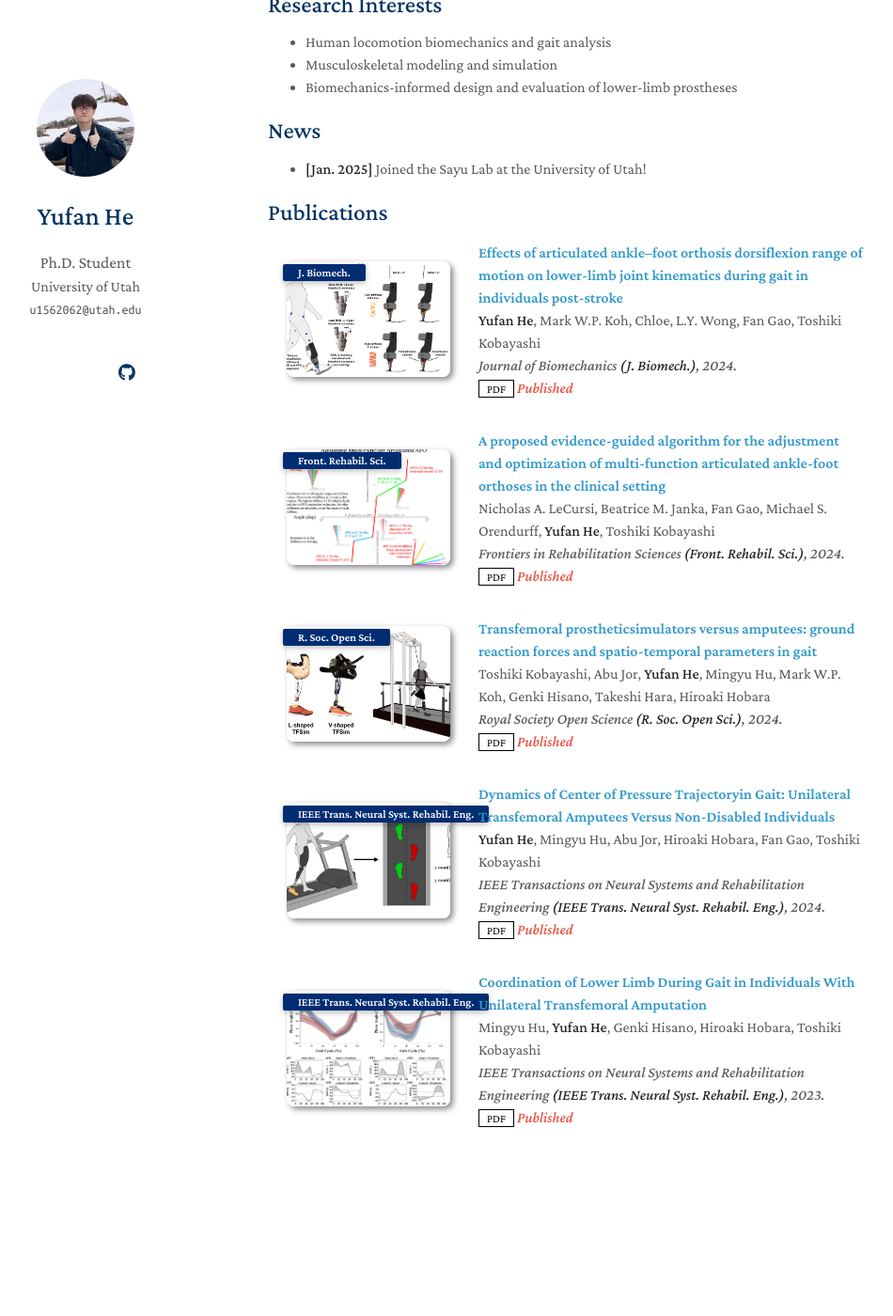
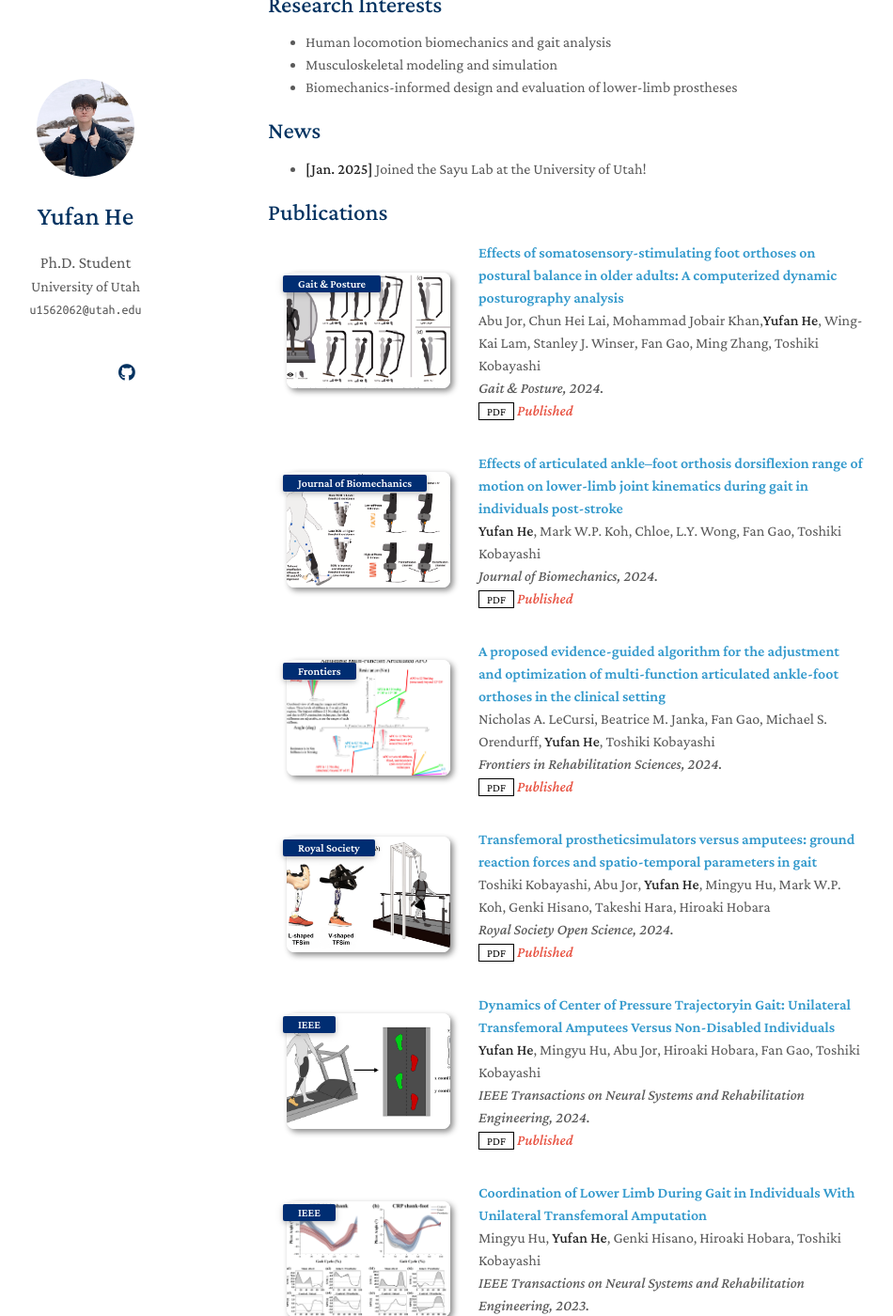
Before and after one commit to yufan-he/yufan-he.github.io, a Jekyll site: the page built from index.md, in a window 1280 px wide and 1400 px high, scrolled down 234 px. Shown: the whole window at 94% size, without its empty margins (185-1135 px from the left). Built offline with Jekyll 4.4.1, drawn with Linux system fonts in a browser that asks for light colours; a style sheet for code colours, icons or effects is not loaded; our own code applies the rules of GitHub Pages for plain Markdown files; before the commit the page ends 1561 px from its top, so only the background shows below that.

Commit message:
Manuscript update

```diff
--- a/_data/publications.yml
+++ b/_data/publications.yml
@@ -1,41 +1,49 @@
 main:
+
+  - title: "Effects of somatosensory-stimulating foot orthoses on postural balance in older adults: A computerized dynamic posturography analysis"
+    authors: Abu Jor, Chun Hei Lai, Mohammad Jobair Khan,<strong>Yufan He</strong>, Wing-Kai Lam, Stanley J. Winser, Fan Gao, Ming Zhang, Toshiki Kobayashi
+    conference_short: Gait & Posture
+    conference: Gait & Posture, 2024.
+    pdf: ./assets/papers/Jor_2024_Gait & Posture.pdf
+    notes: Published
+    image: ./assets/img/6.png
 
   - title: "Effects of articulated ankle–foot orthosis dorsiflexion range of motion on lower-limb joint kinematics during gait in individuals post-stroke"
     authors: <strong>Yufan He</strong>, Mark W.P. Koh, Chloe, L.Y. Wong, Fan Gao, Toshiki Kobayashi
-    conference_short: J. Biomech.
-    conference: Journal of Biomechanics <strong>(J. Biomech.)</strong>, 2024.
-    pdf: ./assets/papers/He_2024_J. Biomech..pdf
+    conference_short: Journal of Biomechanics
+    conference: Journal of Biomechanics, 2024.
+    pdf: ./assets/papers/He_2024_Journal of Biomechanics.pdf
     notes: Published
     image: ./assets/img/5.png
 
   - title: "A proposed evidence-guided algorithm for the adjustment and optimization of multi-function articulated ankle-foot orthoses in the clinical setting"
     authors: Nicholas A. LeCursi, Beatrice M. Janka, Fan Gao, Michael S. Orendurff, <strong>Yufan He</strong>, Toshiki Kobayashi
-    conference_short: Front. Rehabil. Sci.
-    conference: Frontiers in Rehabilitation Sciences <strong>(Front. Rehabil. Sci.)</strong>, 2024.
-    pdf: ./assets/papers/LeCursi_2024_Front. Rehabil. Sci..pdf
+    conference_short: Frontiers
+    conference: Frontiers in Rehabilitation Sciences, 2024.
+    pdf: ./assets/papers/LeCursi_2024_Frontiers.pdf
     notes: Published
     image: ./assets/img/4.png
 
   - title: "Transfemoral prostheticsimulators versus amputees: ground reaction forces and spatio-temporal parameters in gait"
     authors: Toshiki Kobayashi, Abu Jor, <strong>Yufan He</strong>, Mingyu Hu, Mark W.P. Koh, Genki Hisano, Takeshi Hara, Hiroaki Hobara
-    conference_short: R. Soc. Open Sci.
-    conference: Royal Society Open Science <strong>(R. Soc. Open Sci.)</strong>, 2024.
-    pdf: ./assets/papers/Hobara_2024_R. Soc. Open Sci..pdf
+    conference_short: Royal Society
+    conference: Royal Society Open Science, 2024.
+    pdf: ./assets/papers/Hobara_2024_Royal Society.pdf
     notes: Published
     image: ./assets/img/3.png
 
   - title: "Dynamics of Center of Pressure Trajectoryin Gait: Unilateral Transfemoral Amputees Versus Non-Disabled Individuals"
     authors: <strong>Yufan He</strong>, Mingyu Hu, Abu Jor, Hiroaki Hobara, Fan Gao, Toshiki Kobayashi
-    conference_short: IEEE Trans. Neural Syst. Rehabil. Eng.
-    conference: IEEE Transactions on Neural Systems and Rehabilitation Engineering <strong>(IEEE Trans. Neural Syst. Rehabil. Eng.)</strong>, 2024.
-    pdf: ./assets/papers/He_2024_IEEE Trans. Neural Syst. Rehabil. Eng..pdf
+    conference_short: IEEE
+    conference: IEEE Transactions on Neural Systems and Rehabilitation Engineering, 2024.
+    pdf: ./assets/papers/He_2024_IEEE.pdf
     notes: Published
     image: ./assets/img/2.png
 
   - title: "Coordination of Lower Limb During Gait in Individuals With Unilateral Transfemoral Amputation"
     authors: Mingyu Hu, <strong>Yufan He</strong>, Genki Hisano, Hiroaki Hobara, Toshiki Kobayashi
-    conference_short: IEEE Trans. Neural Syst. Rehabil. Eng.
-    conference: IEEE Transactions on Neural Systems and Rehabilitation Engineering <strong>(IEEE Trans. Neural Syst. Rehabil. Eng.)</strong>, 2023.
-    pdf: ./assets/papers/Hu_2023_IEEE Trans. Neural Syst. Rehabil. Eng..pdf
+    conference_short: IEEE
+    conference: IEEE Transactions on Neural Systems and Rehabilitation Engineering, 2023.
+    pdf: ./assets/papers/Hu_2023_IEEE.pdf
     notes: Published
     image: ./assets/img/1.png
```
Also changed, not shown: assets/img/6.png (added), 9 other files.
